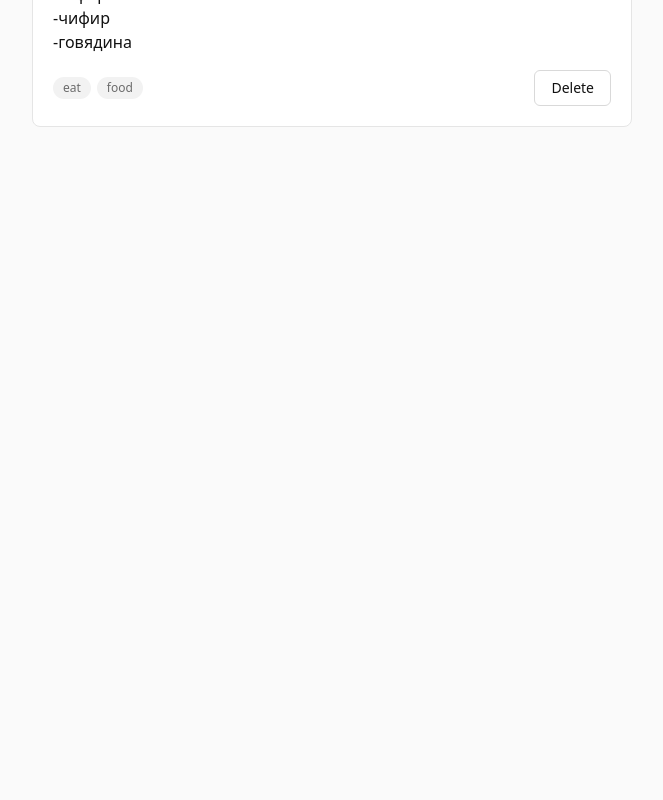
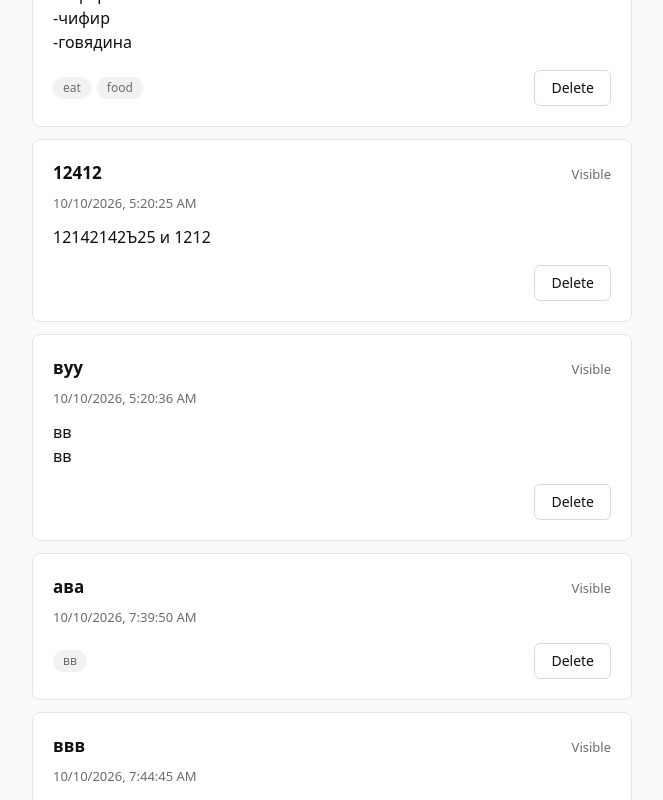
Before and after one commit to aleksandr-mazhul/notes, a React (Vite) app: page / in a window 1280 px wide. Shown: the part 1060-1860 px from the top of the page, without its empty margins (308-971 px from the left). Before the commit the page ends 1251 px from the top, so only its background shows below. Built offline with nearby package versions, Linux system fonts and the light colour scheme; data requests are answered from the project's data file.

Commit message:
chore: add sample notes, tidy CreateNoteForm props

```diff
--- a/db.json
+++ b/db.json
@@ -15,6 +15,78 @@
       "hidden": true,
       "tags": ",eat,food,",
       "id": "Qgj8CahMVvg"
+    },
+    {
+      "title": "12412",
+      "content": "12142142Ъ25 и 1212",
+      "createdAt": "2026-10-10T05:20:25.015Z",
+      "hidden": false,
+      "tags": "",
+      "id": "hb5QNVZ-us4"
+    },
+    {
+      "title": "вуу",
+      "content": "вв\nвв",
+      "createdAt": "2026-10-10T05:20:36.419Z",
+      "hidden": false,
+      "tags": "",
+      "id": "WumQZEfkB6k"
+    },
+    {
+      "title": "ава",
+      "content": "",
+      "createdAt": "2026-10-10T07:39:50.580Z",
+      "hidden": false,
+      "tags": ",вв,",
+      "id": "dq5q9i8jPH8"
+    },
+    {
+      "title": "ввв",
+      "content": "вв",
+      "createdAt": "2026-10-10T07:44:45.637Z",
+      "hidden": false,
+      "tags": ",eat,",
+      "id": "Ypjm9OqIYUw"
+    },
+    {
+      "title": "лр",
+      "content": "",
+      "createdAt": "2026-10-16T07:47:56.303Z",
+      "hidden": false,
+      "tags": ",зщшг,",
+      "id": "Y2YJgUQE0Bc"
+    },
+    {
+      "title": "test",
+      "content": "",
+      "createdAt": "2026-10-17T16:54:18.523Z",
+      "hidden": false,
+      "tags": ",tw,",
+      "id": "IUd3U0ESgnk"
+    },
+    {
+      "title": "dd",
+      "content": "",
+      "createdAt": "2026-10-17T17:04:43.338Z",
+      "hidden": false,
+      "tags": ",d,",
+      "id": "s65awk2TvI4"
+    },
+    {
+      "title": "dd",
+      "content": "",
+      "createdAt": "2026-10-17T17:15:27.160Z",
+      "hidden": false,
+      "tags": ",dd,",
+      "id": "pagSbRxlnzA"
+    },
+    {
+      "title": "вв",
+      "content": "",
+      "createdAt": "2026-10-17T17:26:17.152Z",
+      "hidden": false,
+      "tags": ",b,",
+      "id": "3_z-_D-EYZY"
     }
   ],
   "$schema": "./node_modules/json-server/schema.json"
--- a/src/components/App.tsx
+++ b/src/components/App.tsx
@@ -174,7 +174,9 @@ function App() {
   return (
     <div className={styles.app}>
       <h1 className={styles.title}>My Notes</h1>
-      <CreateNoteForm onSubmit={handleSubmit} />
+      <CreateNoteForm
+        onSubmit={handleSubmit}
+      />
       <NoteFilterForm
         onFilterChange={handleFilterChange}
         availableTags={availableTags}
--- a/src/components/CreateNoteForm.tsx
+++ b/src/components/CreateNoteForm.tsx
@@ -5,6 +5,7 @@ import styles from '../styles/CreateNoteForm.module.css'
 
 interface Props {
   onSubmit: (note: Omit<Note, 'id'>) => void
+
 }
 
 export default function CreateNoteForm({ onSubmit }: Props) {
```
